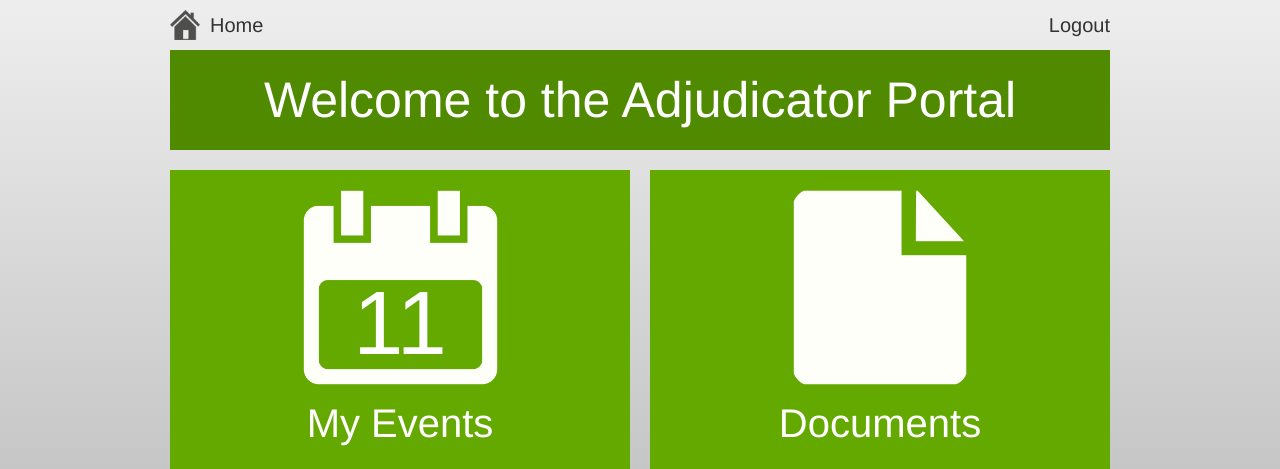
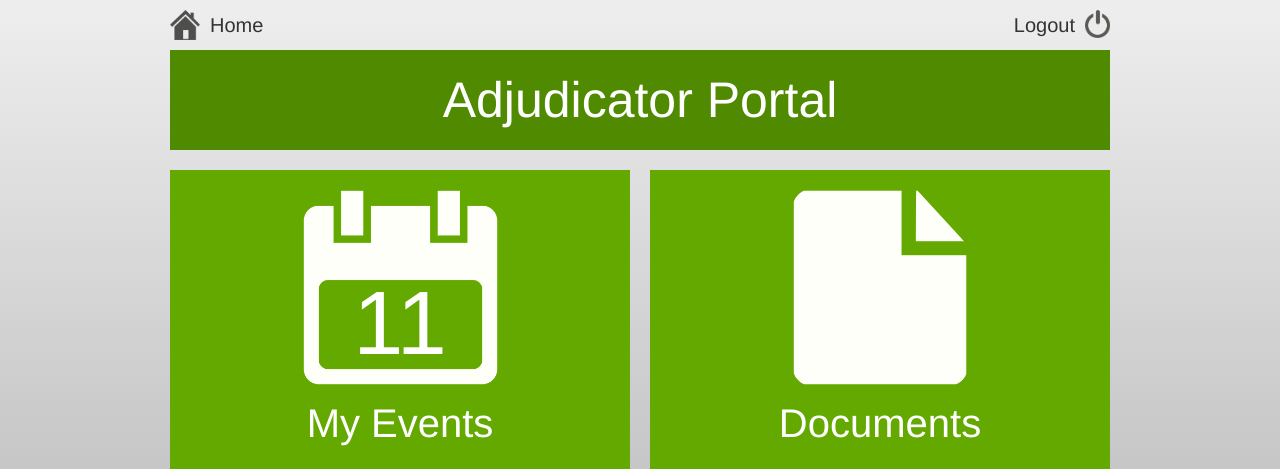
Before and after one commit to MitchWood/Adjazzicator, a PHP site: page /adjudicator.php in a window 1280 px wide. Shown: the top 469 px of the page. Run offline with PHP 8.4, Linux system fonts and the light colour scheme; the visitor is signed in with stand-in values (Sample User, id 1).

Commit message:
Added logout button image
Also changed title of home page to be simply "Adjudicator Portal"

```diff
--- a/adjudicator.php
+++ b/adjudicator.php
@@ -10,7 +10,7 @@
 
 	<div class="container row">
 		<div class="sixteen columns header">
-			<div class="title">Welcome to the Adjudicator Portal</div>
+			<div class="title">Adjudicator Portal</div>
 		</div>
 	</div>
 
--- a/stylesheets/layout.css
+++ b/stylesheets/layout.css
@@ -3,13 +3,6 @@ html, body {
 }
 
 /* Login Stuff */
-
-#loginButton {
-	margin-top: 15px;
-	margin-right: 10px;
-	float: right;
-	font-size: 20px;
-}
 
 .loginForm {
 	padding: 20px 0px;
@@ -52,6 +45,20 @@ html, body {
 	font-size: 20px;
 	margin-left: 10px;
 	margin-top: 15px;
+}
+
+.logoutButtonText {
+	margin-top: 15px;
+	margin-right: 10px;
+	float: right;
+	font-size: 20px;
+}
+
+.logoutButton {
+	float: right;
+	width: 25px;
+	margin-top: 10px;
+	margin-right: 10px;
 }
 
 .title {
--- a/top_Buttons.php
+++ b/top_Buttons.php
@@ -3,7 +3,8 @@
 		<img src="/images/home.png" class="homeButton"></img>
 		<div class="homeButtonText">Home</div>
 	</a>
-	<div id="loginButton">
-		<a href="logout.php">Logout</a>
-	</div>
+	<a href="logout.php">
+		<img src="/images/power.png" class="logoutButton"></img>
+		<div class="logoutButtonText">Logout</div>
+	</a>
 </div>
```
Also changed, not shown: images/power.png.
